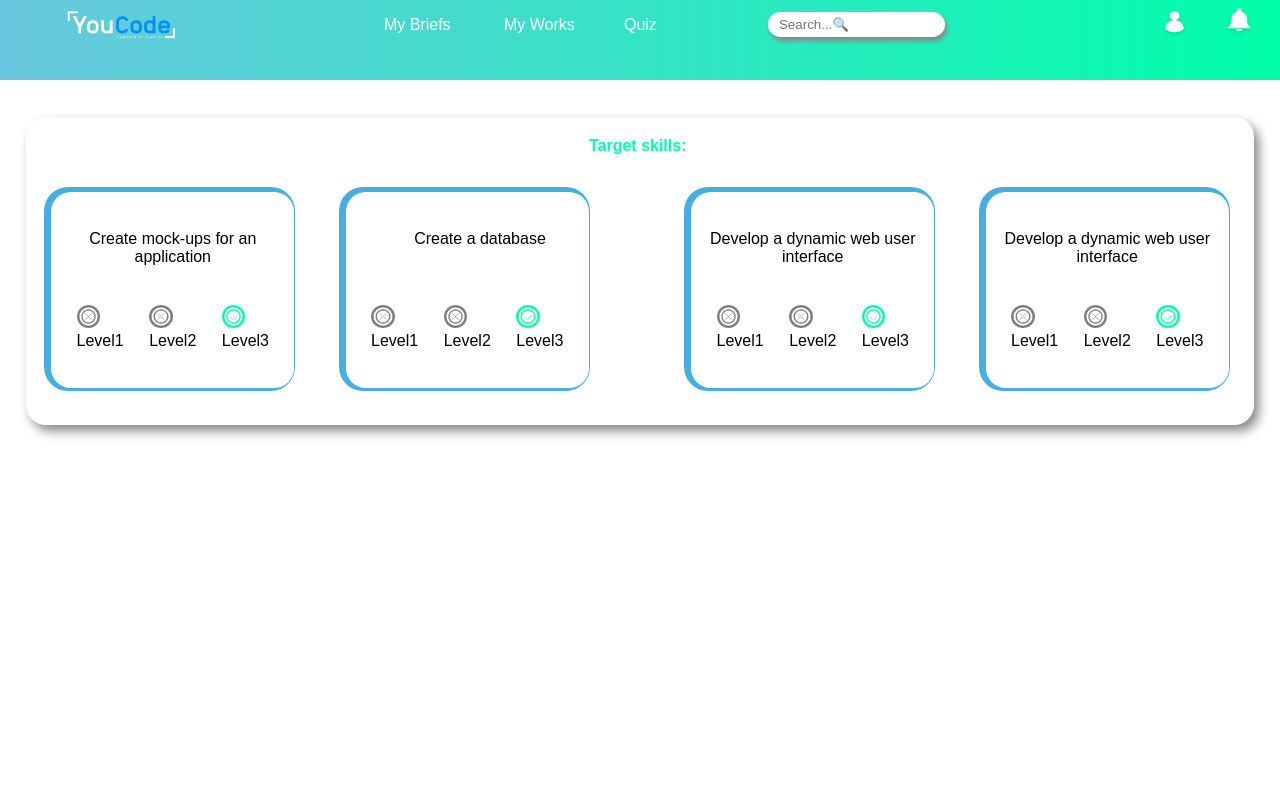
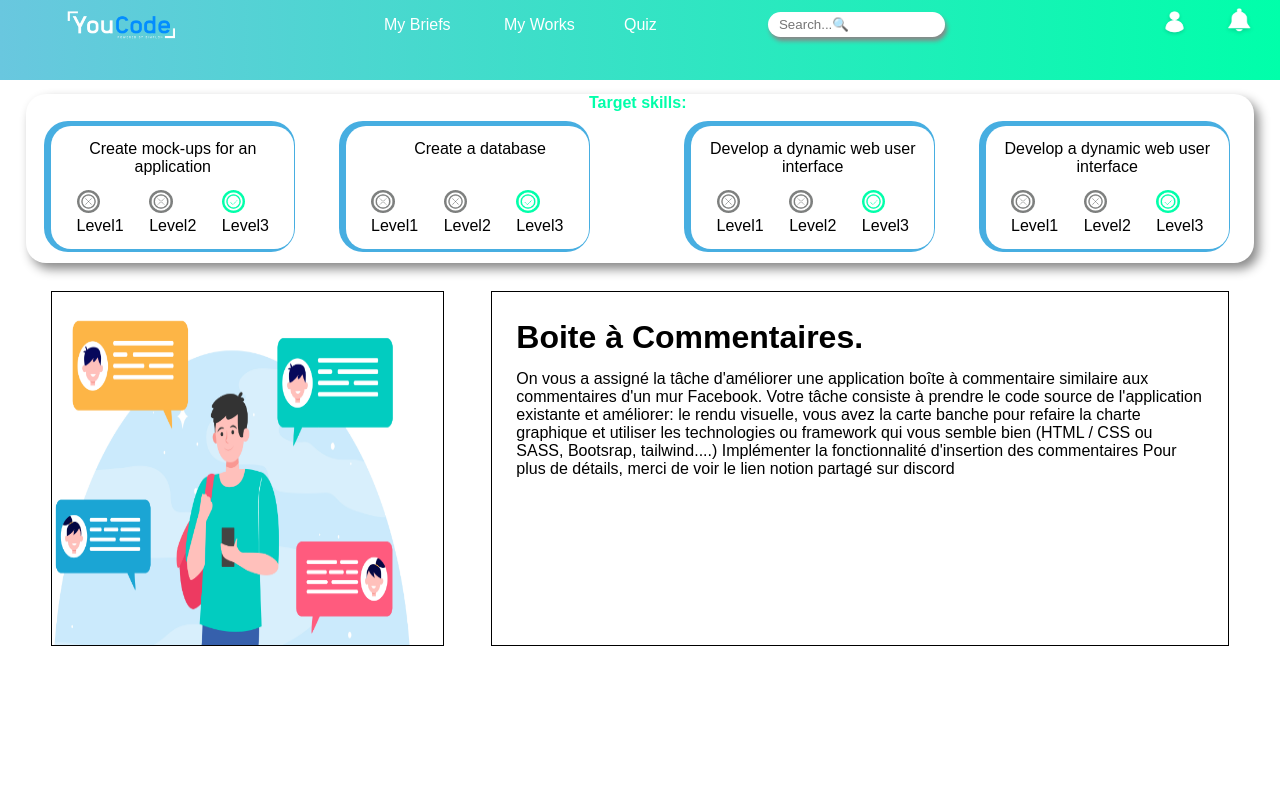
Before and after one commit to adnanbouthir/Class-Management-App, a PHP site: page /MonBrief.html in a window 1280 px wide; the page is wider, and only the part inside the window is pictured. Run offline with PHP 8.4, Linux system fonts and the light colour scheme.

Commit message:
Start Brief Content Grid

```diff
--- a/MonBrief.html
+++ b/MonBrief.html
@@ -157,7 +157,28 @@ Level3
 
 
 
+<div class="BriefImage">
+<img src="assets/images/imgbrief.png" alt="">
+</div>
+<div class="BriefImageContainer">
 
+</div>
+<div class="BriefContainer">
+
+</div>
+<div class="BriefTitleContainer">
+    <h1>
+        Boite à Commentaires.
+    </h1>
+</div>
+<div class="BriefContentContainer">
+    <p>
+        On vous a assigné la tâche d'améliorer une application boîte à commentaire similaire aux commentaires d'un mur Facebook. Votre tâche consiste à prendre le code source de l'application existante et améliorer:
+        le rendu visuelle, vous avez la carte banche pour refaire la charte graphique et utiliser les technologies ou framework qui vous semble bien (HTML / CSS ou SASS, Bootsrap, tailwind....)
+        Implémenter la fonctionnalité d'insertion des commentaires
+        Pour plus de détails, merci de voir le lien notion partagé sur discord
+    </p>
+</div>
 
 
 
--- a/style/monbrief.css
+++ b/style/monbrief.css
@@ -8,7 +8,7 @@
     display: grid;
     height: 100vh;
     grid-template-columns: repeat(40, 1fr);
-    grid-template-rows: repeat(20, 1fr);
+    grid-template-rows: repeat(40, 1fr);
 
 }
 
@@ -327,3 +327,36 @@ font-weight: bold;
     height: 50%;
     width: 50%;
 }
+
+.BriefImage{
+grid-column: 2/20;
+grid-row: 13/30;
+}
+
+.BriefImage img{
+    width: 70%;
+    height: 100%;
+}
+
+.BriefImageContainer{
+    grid-row: 13/30;
+    grid-column: 3/15;
+    border: solid 1px black;
+}
+
+.BriefContainer{
+        grid-row: 13/30;
+        grid-column: 16/39;
+        border: solid 1px black;
+}
+
+
+.BriefTitleContainer {
+grid-column: 17/40;
+grid-row: 15;
+}
+
+.BriefContentContainer {
+    grid-column: 17/38;
+    grid-row: 17;
+}
```
